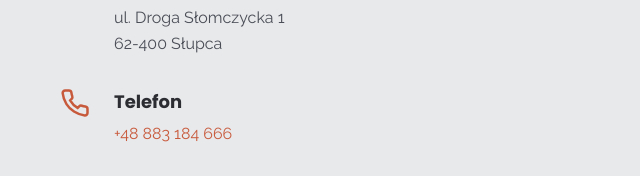
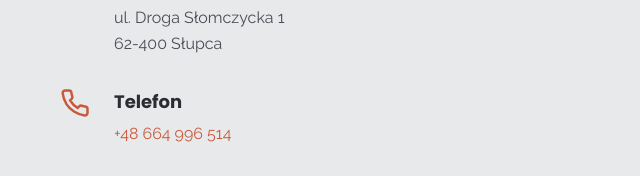
Before and after one commit to Sebatello/bws-group-demo, a plain HTML site: page index.html in a window 1280 px wide. Shown: the part 6283-6459 px from the top of the page, 0-640 px from the left. Drawn offline with Linux system fonts and the light colour scheme.

Commit message:
Update index.html

```diff
--- a/index.html
+++ b/index.html
@@ -1619,7 +1619,7 @@ section {
                         </svg>
                         <div>
                             <strong>Telefon</strong>
-                            <p><a href="tel:+48883184666">+48 883 184 666</a></p>
+                            <p><a href="tel:+48664996514">+48 664 996 514</a></p>
                         </div>
                     </div>
                     <div class="contact-item">
```
